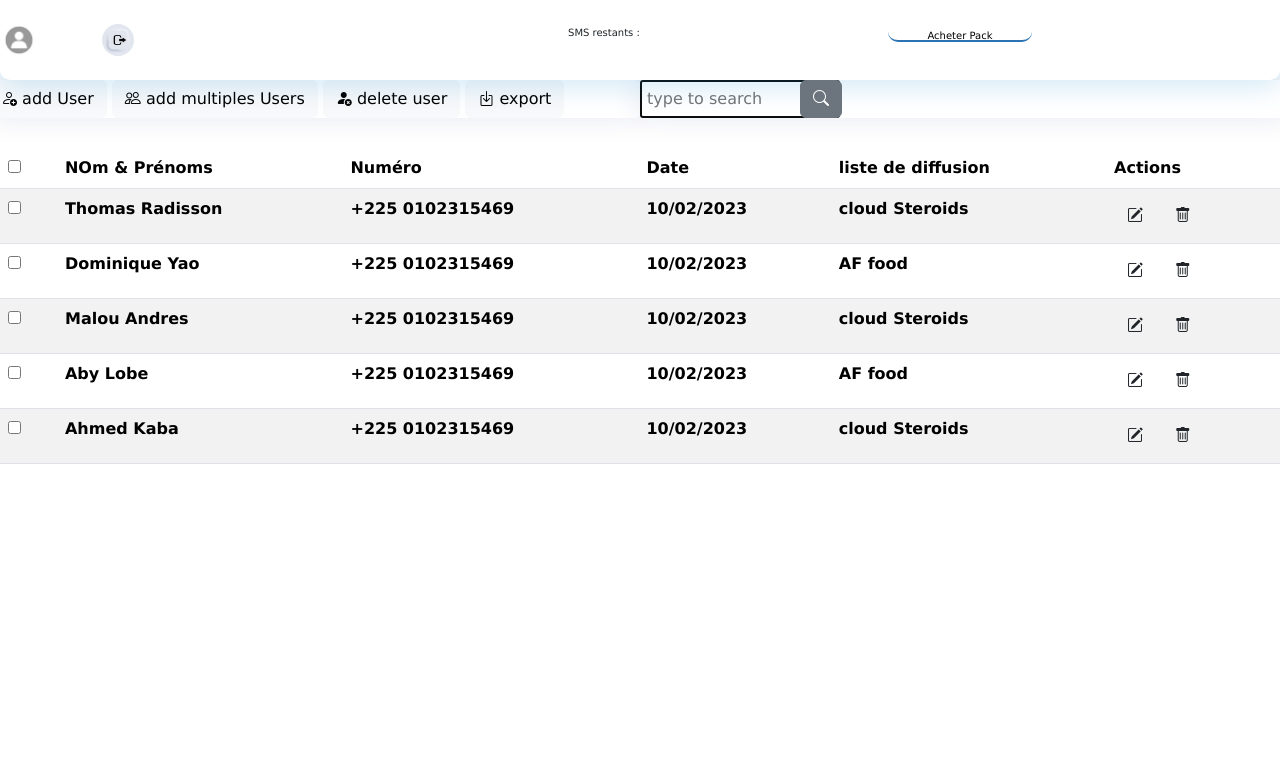
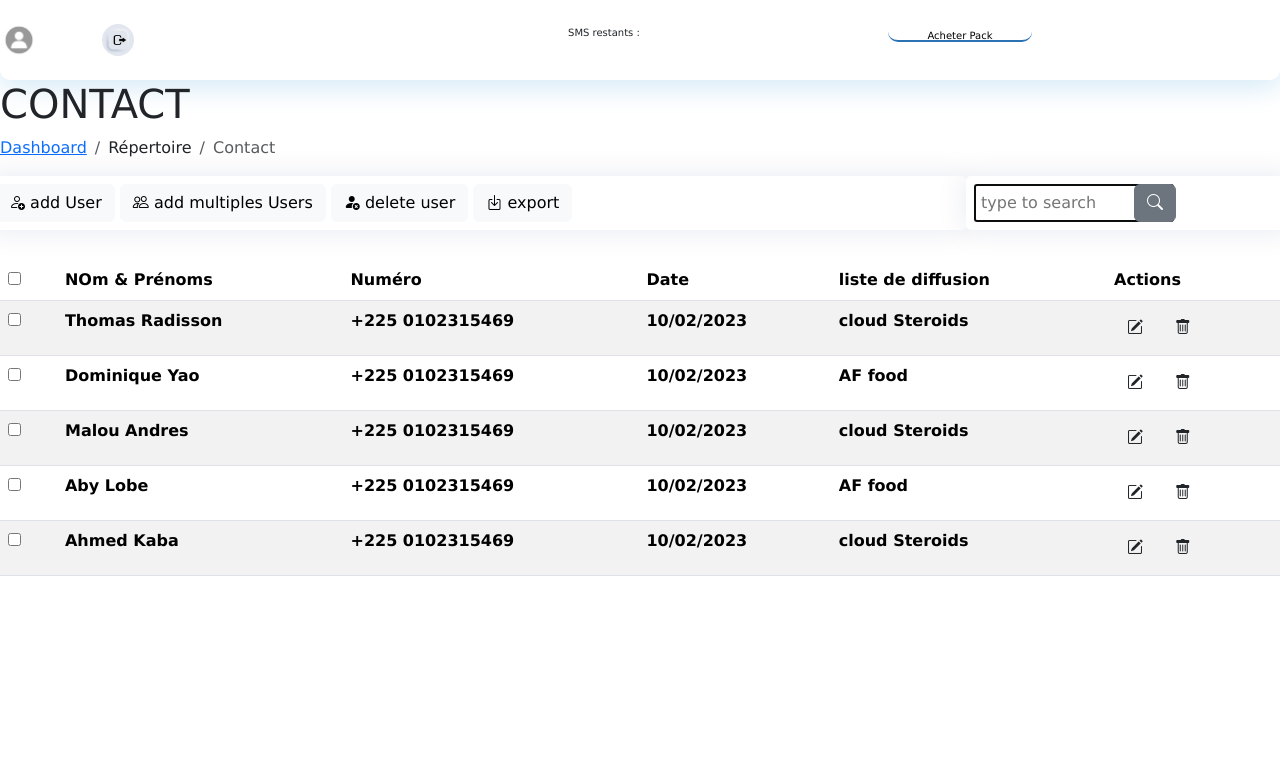
Before and after one commit to cloudsteroids/API_SMS, a PHP site: page /Contenu/sous-contenu/repertoire/contacts.php in a window 1280 px wide. Shown: the top 759 px of the page. Run offline with PHP 8.4, Linux system fonts and the light colour scheme; lists and menus that the app fills with data are empty.

Commit message:
Update contacts.php
Ajustement de la page Contact

```diff
--- a/Contenu/sous-contenu/repertoire/contacts.php
+++ b/Contenu/sous-contenu/repertoire/contacts.php
@@ -15,16 +15,26 @@
     <?php
         include('../../nav/nav_horizontal.php');
     ?>
-    <div class="contain">
+    <div class="containn" id="containn">
+        <div class="pagetitle">
+            <h1>CONTACT</h1>
+            <nav>
+                <ol class="breadcrumb">
+                    <li class="breadcrumb-item"><a href="../dashboard.php">Dashboard</a></li>
+                    <li class="breadcrumb-item">Répertoire</li>
+                    <li class="breadcrumb-item active">Contact</li>
+                </ol>
+            </nav>
+        </div><!-- End Page Title -->
         <section class="section">
             <div class="row">
-                <div class="col-sm-6 p-0 flex justify-content-lg-start justify-content-center send">
+                <div class="col-sm-9 p-2 flex justify-content-lg-start justify-content-center send">
                     <button type="button" class="btn btn-light" data-bs-toggle="modal" data-bs-target="#ajoutcontact"><i class="bi bi-person-add"></i> add User</button>
                     <button type="button" class="btn btn-light" data-bs-toggle="modal" data-bs-target="#ajoutcontact"><i class="bi bi-people"></i> add multiples Users</button>
                     <button type="button" class="btn btn-light" data-bs-toggle="modal" data-bs-target="#deletecontact"><i class="bi bi-person-fill-x"></i> delete user</button>
                     <button type="button" class="btn btn-light" data-bs-toggle="modal" data-bs-target="#"><i class="bi bi-box-arrow-in-down"></i> export</button>
                 </div>
-                <div class="col-sm-6 p-0 flex justify-content-lg-end justify-content-center send">
+                <div class="col-sm-3 p-2 flex justify-content-lg-end justify-content-center send">
                     <div class="search">
                         <input type="search" placeholder="type to search" >
                         <button class="btn btn-secondary" ><i class="bi bi-search"></i></button>
@@ -152,7 +162,7 @@
 
             <!----------------------------ajouter un contact-modal start------------------------------------->
             <div class="modal fade" tabindex="-1" id="ajoutcontact" role="dialog">
-                <div class="modal-dialog" role="document">
+                <div class="modal-dialog modal-dialog-centered" role="document">
                     <div class="modal-content">
                         <div class="modal-header">
                             <h5 class="modal-title">Ajouter un contact</h5>
@@ -189,7 +199,7 @@
             </div>
       				   <!----Modifier un contact-modal start--------->
             <div class="modal fade" tabindex="-1" id="modifcontact" role="dialog">
-                <div class="modal-dialog" role="document">
+                <div class="modal-dialog modal-dialog-centered" role="document">
                     <div class="modal-content">
                         <div class="modal-header">
                             <h5 class="modal-title">Modifier un contact</h5>
```
